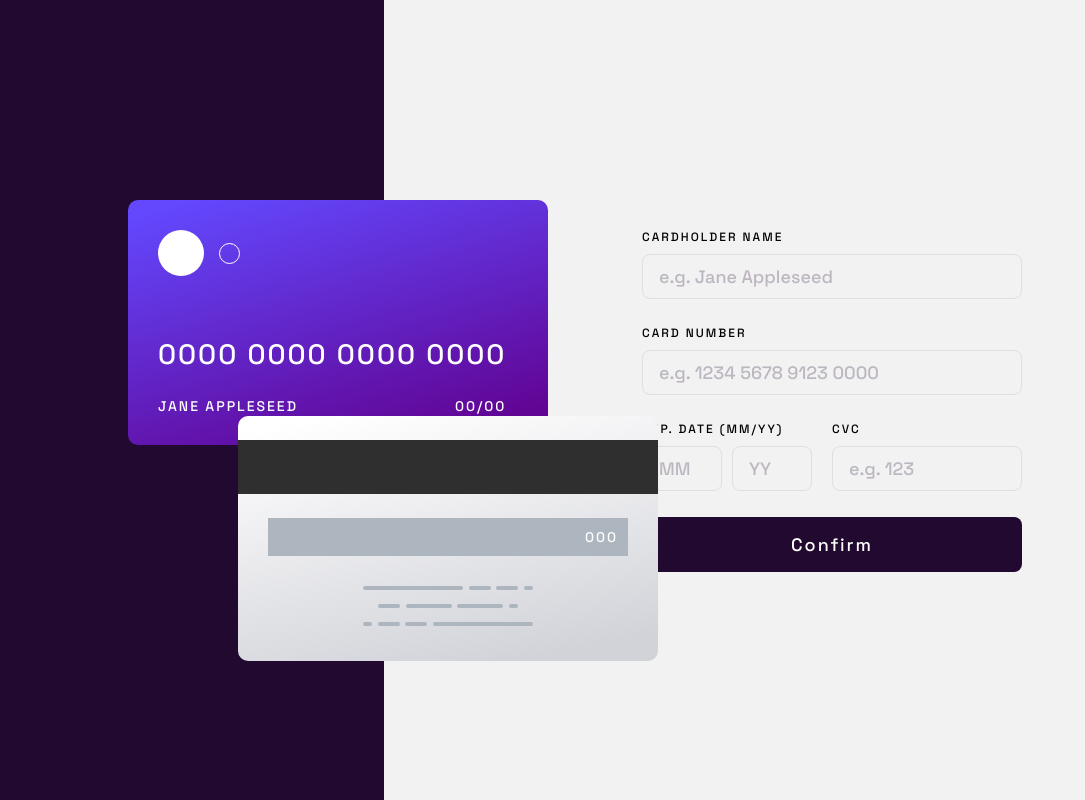
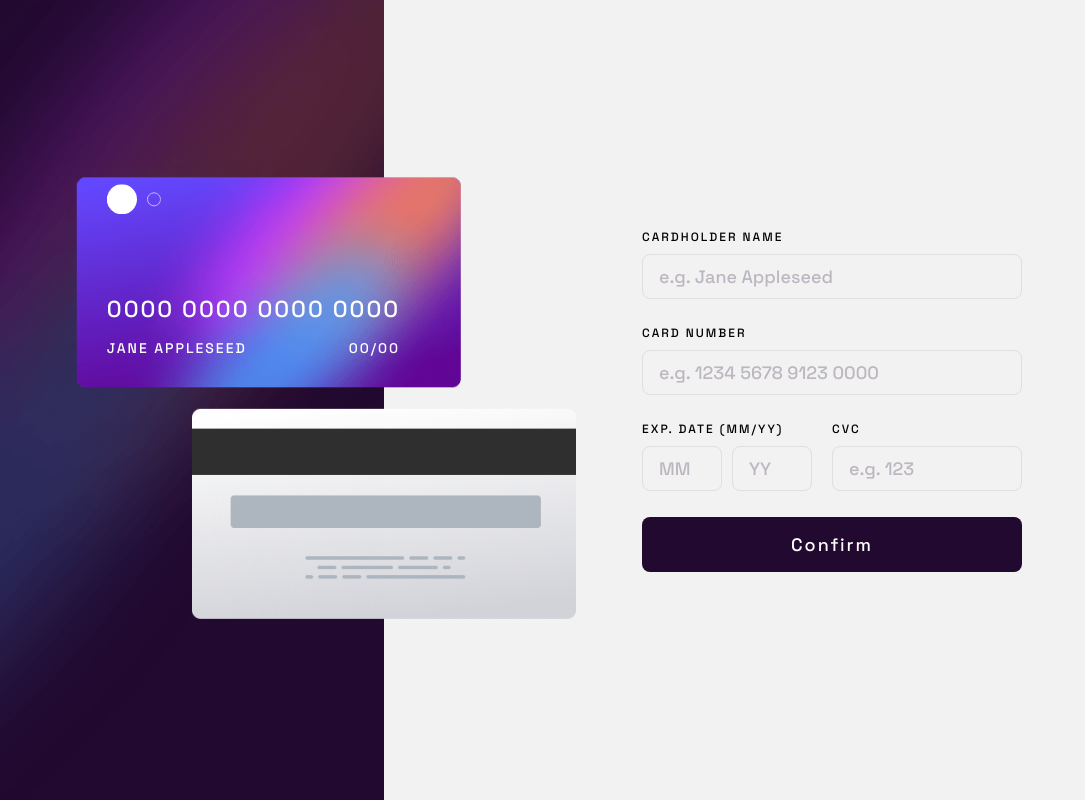
Before and after one commit to DCoder18/FEM-interactive-card-details, a plain HTML site: page index.html in a window 1280 px wide. Shown: the whole page, without its empty margins (0-1085 px from the left). Drawn offline with Linux system fonts and the light colour scheme.

Commit message:
Fix card positioning

```diff
--- a/index.html
+++ b/index.html
@@ -17,12 +17,9 @@
   <div class="wrapper">
     <div class="bg-purple">
       <div class="card-front">
-        <div class="flex flex-center-y">
-          <div class="big-circle"></div>
-          <div class="small-circle"></div>
-        </div>
-
+        <img src="images/bg-card-front.png" alt="">
         <div class="card-data">
+          <img class="card-front--logo" src="images/card-logo.svg" alt="">
           <div class="card-front--no">0000 0000 0000 0000</div>
 
           <div class="flex flex-between">
@@ -30,27 +27,11 @@
             <div><span class="card-front--exp-month">00</span>/<span class="card-front--exp-year">00</span></div>
           </div>
         </div>
+
       </div>
 
       <div class="card-back">
-        <div class="black-banner"></div>
-        <div class="grey-banner">
-          <span class="card-back--cvc">000</span>
-        </div>
-        <div class="placeholder-illustration">
-          <div class="text text--long"></div>
-          <div class="text text--small"></div>
-          <div class="text text--small"></div>
-          <div class="text text--xsmall"></div> <br>
-          <div class="text text--small"></div>
-          <div class="text text--med"></div>
-          <div class="text text--med"></div>
-          <div class="text text--xsmall"></div> <br>
-          <div class="text text--xsmall"></div>
-          <div class="text text--small"></div>
-          <div class="text text--small"></div>
-          <div class="text text--long"></div>
-        </div>
+        <img src="images/bg-card-back.png" alt="">
       </div>
     </div>
 
--- a/style.scss
+++ b/style.scss
@@ -60,117 +60,89 @@ Utility
 Components
 -----------*/
 .bg-purple {
-  display: inline-block;
-  background-color: var(--clr-purple);
-  min-height: 100vh;
+  display: flex;
+  justify-content: center;
+  background-image: url('images/bg-main-desktop.png');
+  background-repeat: no-repeat;
+  background-size: cover;
+  min-height: 30vh;
   flex: 30%;
   position: relative;
+  padding: 30px 0;
 }
 
-.card-front,
-.card-back {
-  width: 42rem;
-  height: 24.5rem;
+.card-front, .card-back {
+  position: absolute;
   color: #ffffff;
   font-size: 1.4rem;
   border-radius: 1rem;
-  position: absolute;
+
+  @media (max-width: 65em) {
+    max-width: 300px;
+  }
 }
 
 .card-front {
-  background: linear-gradient(163.95deg, #6348FE 4.74%, #610595 88.83%);
-  padding: 3rem;
-  top: 25%;
-  left: min(10vw, 20vw);
+  z-index: 1;
+  transform: translate(20%, 70%);
+
+  @media (max-width: 65em) {
+    transform: translate(7%, 57%);
+  }
 
   &--no {
-    font-size: 2.8rem;
-    padding-bottom: 2.5rem;
+    font-size: clamp(1.5rem, 1.8vw, 3rem);
+    padding-bottom: 1.5rem;
+
+    @media (max-width: 65em) {
+      font-size: 1.8rem;
+    }
+  }
+
+  &--logo {
+    width: 54px;
+    padding-bottom: 8rem;
+
+    @media (max-width: 65em) {
+     padding-bottom: 2.8rem;
+    }
   }
 
   .card-data {
     position: absolute;
+    display: flex;
+    justify-content: space-between;
+    flex-direction: column;
     bottom: 3rem;
-  }
-
-  .big-circle {
-    display: inline-block;
-    width: 4.6rem;
-    height: 4.6rem;
-    background-color: #ffffff;
-    border-radius: 50%;
-    margin-right: 1.5rem;
-  }
-
-  .small-circle {
-    display: inline-block;
-    width: 2.1rem;
-    height: 2.1rem;
-    border-radius: 50%;
-    border: 1px solid #ffffff;
+    padding: 0 3rem;
   }
 }
 
 .card-back {
-  display: flex;
-  flex-direction: column;
-  align-items: center;
-  background: linear-gradient(168.73deg, #FFFFFF 5%, #D2D3D9 91.69%);
-  top: 52%;
-  left: 62%;
-  padding: 2.4rem 0;
+  transform: translate(50%, 180%);
 
-  .black-banner {
-    width: 100%;
-    height: 5.4rem;
-    background-color: #2F2F2F;
+  @media (max-width: 65em) {
+    transform: translate(-7%, 0);
   }
+}
 
-  .grey-banner {
-    width: 36rem;
-    background-color: #ADB5BE;
-    padding: 1rem;
-    text-align: right;
-    margin-top: 2.4rem;
-  }
-
-  .placeholder-illustration {
-    justify-content: center;
-    padding-top: 2rem;
-    text-align: center;
-
-    .text {
-      background-color: #ADB5BE;
-      border-radius: 4px;
-      height: 4px;
-      display: inline-block;
-
-      &--long {
-        width: 10rem
-      }
-
-      &--med {
-        width: 4.6rem
-      }
-
-      &--small {
-        width: 2.2rem;
-      }
-
-      &--xsmall {
-        width: 9px;
-      }
-    }
-  }
+.card-data {
+  position: absolute;
 }
 
 .bg-white {
   display: flex;
   justify-content: center;
-  align-items: center;
   background-color: #f2f2f2;
   min-height: 100vh;
   flex: 70%;
+  padding: 8rem 2rem;
+  align-items: center;
+
+  @media (max-width: 65em) {
+    align-items: start;
+    padding-top: 10rem;
+  }
 }
 
 form {
@@ -205,6 +177,10 @@ form {
       border-color: #6348FE;
       outline: none;
     }
+
+    @media (max-width: 399px) {
+      width: 32rem;
+    }
   }
 
   .exp-date-container {
@@ -218,6 +194,9 @@ form {
 
   .cvc {
     width: 19rem;
+    @media (max-width: 375px) {
+      width: 12rem;
+    }
   }
 
   .btn {
@@ -234,39 +213,9 @@ form {
   }
 }
 
-@media (max-width: 78em) {
-  .card-front {
-    left: auto;
-  }
-
-  .card-back {
-    left: 20%;
-  }
-}
 
 @media (max-width: 65em) {
   .wrapper {
     flex-direction: column;
   }
-
-  .bg-purple {
-    min-height: 35vh;
-    display: flex;
-    justify-content: center;
-  }
-
-  .bg-white {
-    align-items: flex-start;
-    padding-top: 8rem;
-  }
-
-  .card-front {
-    top: 50%;
-    z-index: 1;
-  }
-
-  .card-back {
-    top: 15%;
-    left: 16%;
-  }
 }
```
Also changed, not shown: images/bg-card-back.png (added), images/bg-card-front.png (added), images/bg-main-desktop.png (added), images/bg-main-mobile.png (added), images/card-logo.svg (added), images/favicon-32x32.png (added), images/icon-complete.svg (added), style.css, 1 other file.
